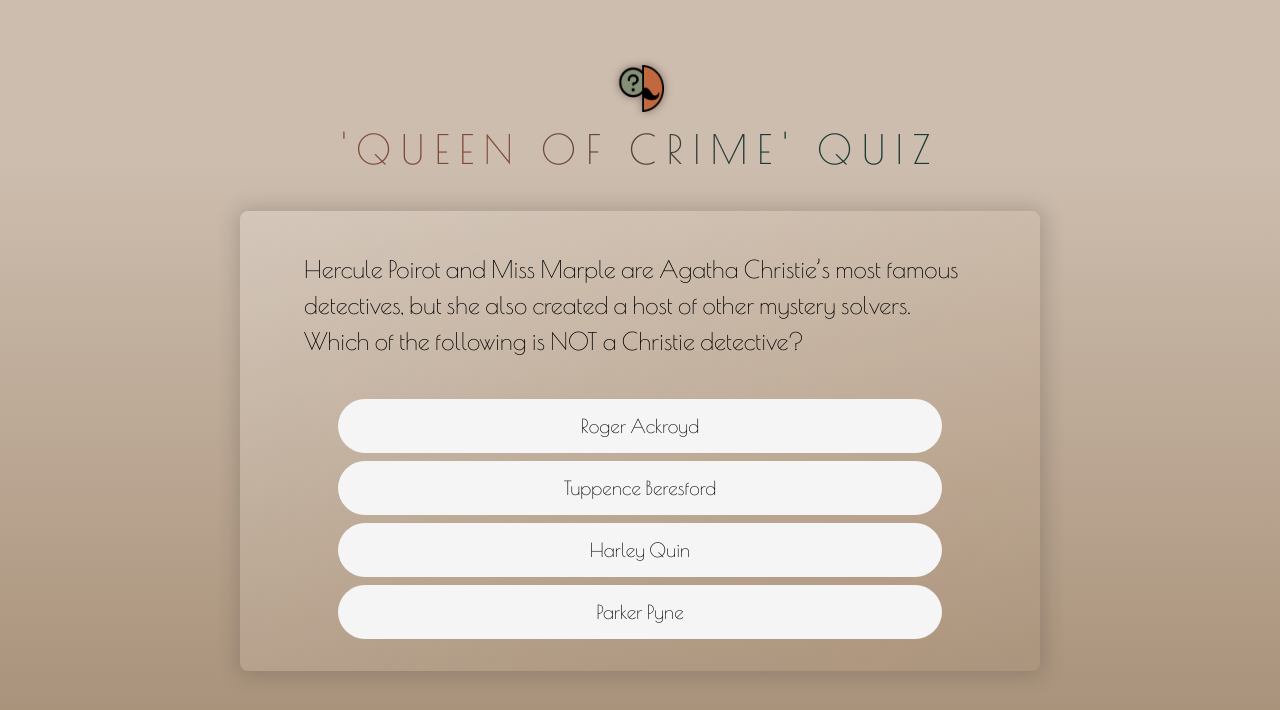
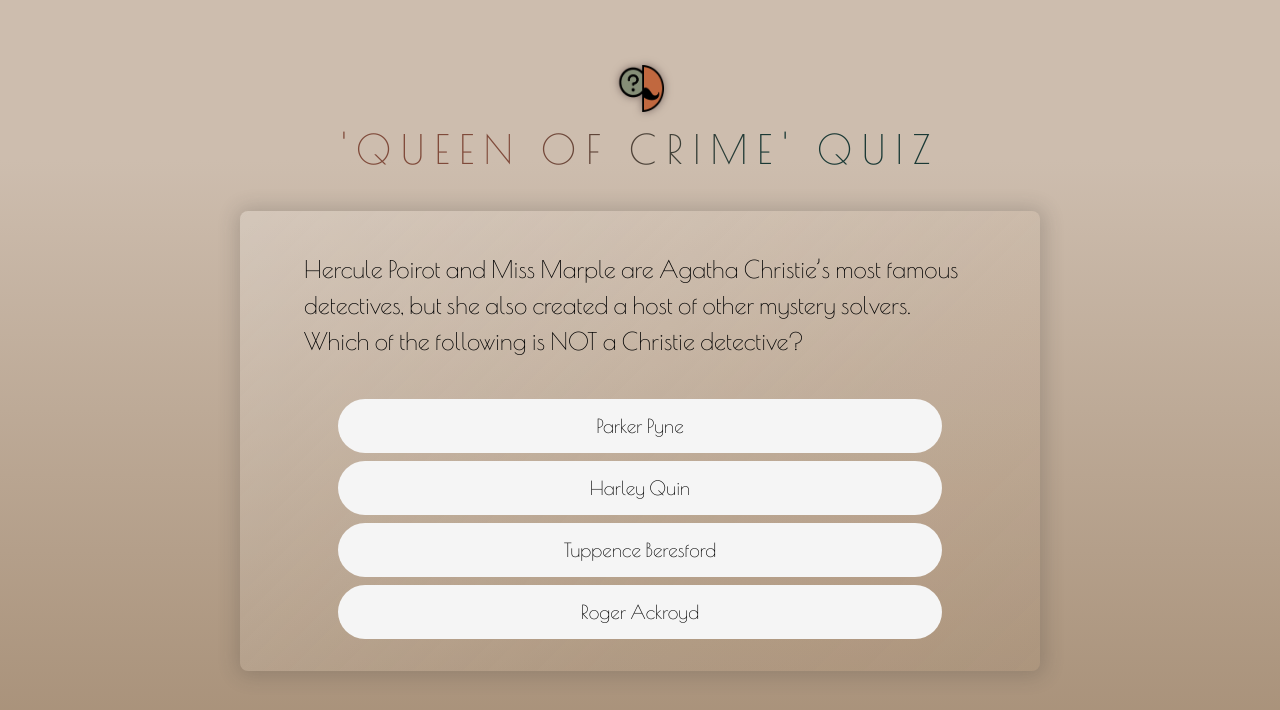
Before and after one commit to karibara/react-quiz, a React (Vite) app: page / in a window 1280 px wide. Shown: the top 710 px of the page. Built offline with nearby package versions, Linux system fonts and the light colour scheme.

Commit message:
Add shuffle to answers

```diff
--- a/src/components/Quiz.jsx
+++ b/src/components/Quiz.jsx
@@ -6,6 +6,14 @@ export default function Quiz() {
     const [userAnswers, setUserAnswers] = useState([])
 
     const activeQuestionIndex = userAnswers.length
+
+    // spread answers into new array and shuffle them
+    const shuffledAnswers = [...QUESTIONS[activeQuestionIndex].answers]
+    shuffledAnswers.sort(() => Math.random() - 0.5)
+    // sort() edit array (not create new), so this is why I create new array, to save an original order (because in original order the firts answer is always correct)
+
+    // quiz is complete (true) when number of questions is equal to activeQuestionIndex
+    const quizIsComplete = activeQuestionIndex === QUESTIONS.length
 
     function handleSelectAnswer(selectedAnswer) {
         setUserAnswers((prevUserAnswers) => {
@@ -19,7 +27,7 @@ export default function Quiz() {
         <div id="question">
         <h2>{QUESTIONS[activeQuestionIndex].text}</h2>
         <ul id="answers">
-        {QUESTIONS[activeQuestionIndex].answers.map((answer) => (
+        {shuffledAnswers.map((answer) => (
             <li key={answer} className="answer">
                 <button onClick={() => {handleSelectAnswer()}}>{answer}</button>
             </li>
--- a/src/questions.js
+++ b/src/questions.js
@@ -23,7 +23,7 @@ export default [
     id: "q4",
     text: "Which Guinness world record does Christie hold?",
     answers: [
-      "World<q>s bestselling novelist",
+      "World’s bestselling novelist",
       "Oldest novelist to have had a book published",
       "Most murders in her novels",
       "Novelist most frequently adapted for TV",
@@ -91,7 +91,7 @@ export default [
       "A murder occurs in a hotel where the guests are trapped by snow",
       "The passengers on a train conspire to kill a fellow passenger",
       "A serial killer is on the loose in a small Devon village",
-      "After a murder at a butler<q>s convention, everyone is a suspect",
+      "After a murder at a butler’s convention, everyone is a suspect",
     ],
   },
 ];
```
